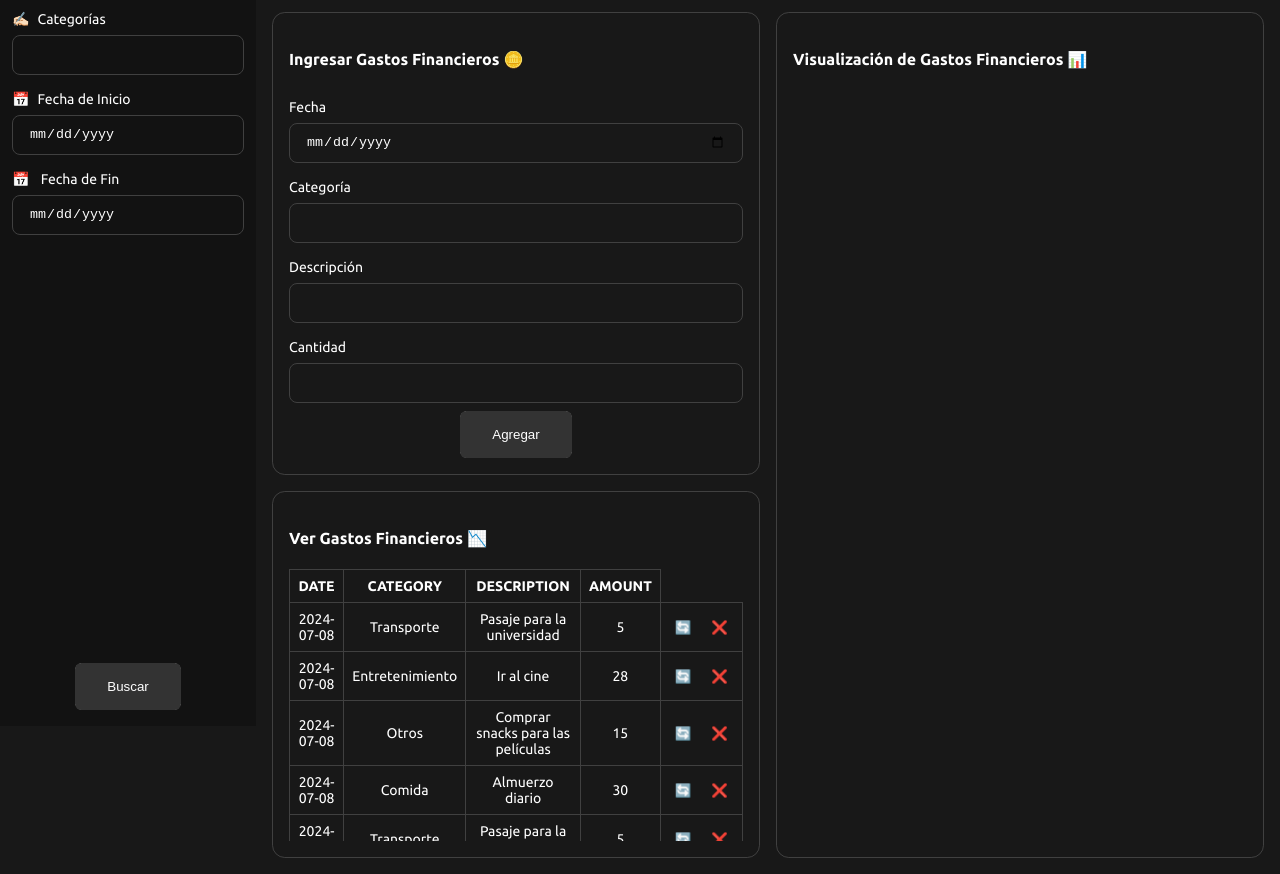
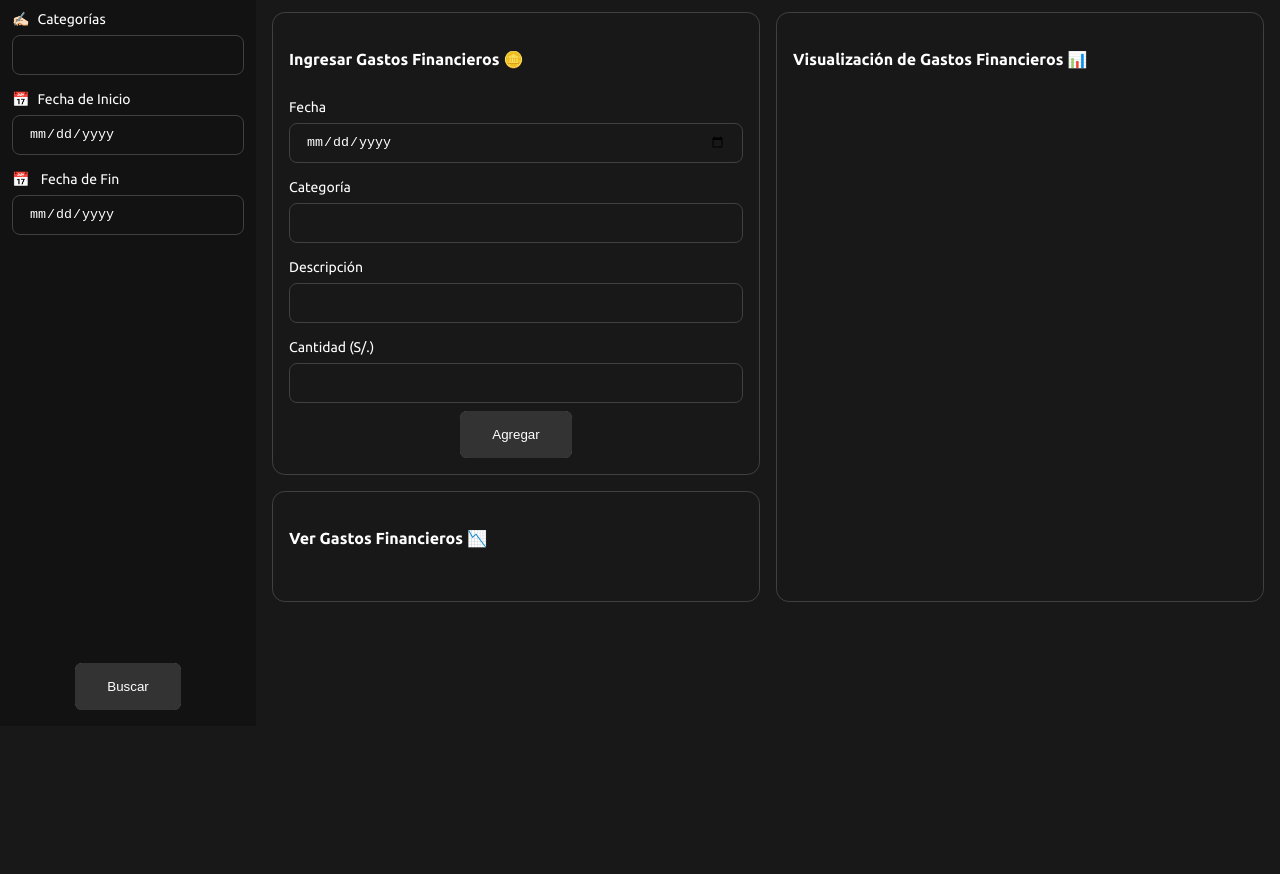
Before and after one commit to SebastianUrdaneguiBisalaya/4-project-app-tracking-expenses-sprint-2, a plain HTML site: page index.html in a window 1280 px wide. Shown: the part 74-948 px from the top of the page. After the commit the page ends 800 px from the top, so only its background shows below. Drawn offline with Linux system fonts and the light colour scheme; files whose address does not match are found by name.

Commit message:
fixed: Functionality of insert and get data through IndexedDB

```diff
--- a/app/app.js
+++ b/app/app.js
@@ -2,48 +2,18 @@ import toggleSideBar from "./functions/hamburguerIcon.js";
 import { selectBoxCategorySideBar } from "./functions/selectBoxSideBar.js";
 import { selectBoxCategoryMenu } from "./functions/selectBoxMenu.js";
 import { renderTable } from "./functions/createTable.js";
-
-const data = [
-  {
-    id: "1",
-    date: "2024-07-08",
-    category: "Transporte",
-    description: "Pasaje para la universidad",
-    amount: 5,
-  },
-  {
-    id: "2",
-    date: "2024-07-08",
-    category: "Entretenimiento",
-    description: "Ir al cine",
-    amount: 28,
-  },
-  {
-    id: "3",
-    date: "2024-07-08",
-    category: "Otros",
-    description: "Comprar snacks para las películas",
-    amount: 15,
-  },
-  {
-    id: "4",
-    date: "2024-07-08",
-    category: "Comida",
-    description: "Almuerzo diario",
-    amount: 30,
-  },
-  {
-    id: "1",
-    date: "2024-07-08",
-    category: "Transporte",
-    description: "Pasaje para la universidad",
-    amount: 5,
-  },
-];
+import { addDataToLocalStorage } from "./functions/addData.js";
+import { Tracker } from "./classes/tracker.js";
 
 document.addEventListener("DOMContentLoaded", function () {
   toggleSideBar();
   selectBoxCategorySideBar();
   selectBoxCategoryMenu();
-  renderTable(data);
+  addDataToLocalStorage();
+  const tracker = new Tracker();
+  async function fetchAndRenderTable() {
+    const data = await tracker.loadExpensesFromStorage();
+    renderTable(data);
+  }
+  fetchAndRenderTable();
 });
--- a/app/classes/tracker.js
+++ b/app/classes/tracker.js
@@ -1,15 +1,19 @@
 import { Expenses } from "./expenses.js";
-import { sumByCategory } from "../../utils/sumByCategory";
+import { sumByCategory } from "../../utils/sumByCategory.js";
 
 export class Tracker {
   constructor() {
     this.databaseName = "ExpensesTracker";
     this.databaseVersion = 1;
     this.expenses = [];
-    this.initIndexedDB();
+    this.db = null;
+    this.dbReady = this.initIndexedDB();
   }
+
   initIndexedDB() {
+    return new Promise((resolve, reject) => {
       const request = indexedDB.open(this.databaseName, this.databaseVersion);
+
       request.onupgradeneeded = (event) => {
         const db = event.target.result;
         if (!db.objectStoreNames.contains("expenses")) {
@@ -19,50 +23,75 @@ export class Tracker {
           });
         }
       };
+
       request.onsuccess = (event) => {
         this.db = event.target.result;
+        resolve(this.db);
         this.loadExpensesFromStorage();
       };
+
       request.onerror = (event) => {
         console.error("Error al abrir la base de datos: ", event);
-      return;
+        reject(event);
       };
+    });
   }
 
-  addExpense(amount, description, date, category) {
+  async addExpense(amount, description, date, category) {
+    await this.dbReady;
+    if (!this.db) {
+      console.error("Base de datos no está inicializada aún.");
+      return;
+    }
+
     const expense = new Expenses(amount, description, date, category);
     const transaction = this.db.transaction(["expenses"], "readwrite");
     const store = transaction.objectStore("expenses");
+
     store.add({
       amount: expense.amount,
       description: expense.description,
       category: expense.category,
       date: expense.date,
     });
+
     transaction.oncomplete = () => {
       this.loadExpensesFromStorage();
     };
+
     transaction.onerror = (event) => {
       console.error("Error al agregar", event);
-      return;
     };
   }
 
-  loadExpensesFromStorage() {
-    const transaction = this.db.transaction(["expense"], "readonly");
+  async loadExpensesFromStorage() {
+    await this.dbReady;
+    if (!this.db) {
+      console.error("Base de datos no está inicializada aún.");
+      return [];
+    }
+
+    return new Promise((resolve, reject) => {
+      const transaction = this.db.transaction(["expenses"], "readonly");
       const store = transaction.objectStore("expenses");
       const request = store.getAll();
+
       request.onsuccess = (event) => {
         this.expenses = event.target.result;
+        resolve(this.expenses);
       };
+
       request.onerror = (event) => {
         console.error("Error al cargar los datos ", event);
+        reject(event);
       };
+    });
   }
 
   getTotalExpenses() {
     return this.expenses.reduce((acc, val) => acc + val.amount, 0);
   }
+
   getExpensesByCategory() {
     return sumByCategory(this.expenses);
   }
--- a/app/functions/addData.js
+++ b/app/functions/addData.js
@@ -0,0 +1,32 @@
+import { Tracker } from "../classes/tracker.js";
+import { Category } from "../classes/category.js";
+
+const tracker = new Tracker();
+const categoryManager = new Category();
+
+export function addDataToLocalStorage() {
+  const btnAdd = document.getElementById("btnAdd");
+  if (btnAdd.textContent.trim() === "Agregar") {
+    btnAdd.addEventListener("click", function (event) {
+      event.preventDefault();
+      const date = document.getElementById("dateExpense").value.trim();
+      const category = document.getElementById("categoryExpense").value.trim();
+      const description = document
+        .getElementById("descriptionExpense")
+        .value.trim();
+      const amount = parseFloat(
+        document.getElementById("amountExpense").value.trim()
+      );
+      if (!date || !category || !description || isNaN(amount)) {
+        alert("Por favor, completa todos los campos correctamente");
+        return;
+      }
+      categoryManager.addCategory(category);
+      tracker.addExpense(amount, description, date, category);
+      document.getElementById("dateExpense").value = "";
+      document.getElementById("categoryExpense").value = "";
+      document.getElementById("descriptionExpense").value = "";
+      document.getElementById("amountExpense").value = "";
+    });
+  }
+}
--- a/app/functions/createTable.js
+++ b/app/functions/createTable.js
@@ -1,41 +1,3 @@
-const dataMajor = [
-  {
-    id: "1",
-    date: "2024-07-08",
-    category: "Transporte",
-    description: "Pasaje para la universidad",
-    amount: 5,
-  },
-  {
-    id: "2",
-    date: "2024-07-08",
-    category: "Entretenimiento",
-    description: "Ir al cine",
-    amount: 28,
-  },
-  {
-    id: "3",
-    date: "2024-07-08",
-    category: "Otros",
-    description: "Comprar snacks para las películas",
-    amount: 15,
-  },
-  {
-    id: "4",
-    date: "2024-07-08",
-    category: "Comida",
-    description: "Almuerzo diario",
-    amount: 30,
-  },
-  {
-    id: "1",
-    date: "2024-07-08",
-    category: "Transporte",
-    description: "Pasaje para la universidad",
-    amount: 5,
-  },
-];
-
 export function renderTable(data) {
   const container = document.getElementById("containerTable");
   container.innerHTML = "";
@@ -105,6 +67,9 @@ export function renderTable(data) {
 }
 
 function handleUpdate(index, data) {
+  const tracker = new Tracker();
+  const dataMajor = tracker.loadExpensesFromStorage();
+  console.log("Data Major", dataMajor);
   const selectedItem = data[index];
   document.getElementById("dateExpense").value = selectedItem.dia;
   document.getElementById("categoryExpense").value = selectedItem.categoria;
--- a/app/functions/selectBoxMenu.js
+++ b/app/functions/selectBoxMenu.js
@@ -15,7 +15,6 @@ export function selectBoxCategoryMenu() {
   btn.addEventListener("focus", function () {
     const categoryLocalStorage = JSON.parse(localStorage.getItem("categories"));
     dataList.innerHTML = "";
-    console.log(categoryLocalStorage);
     categoryLocalStorage.forEach((category) => {
       const option = document.createElement("option");
       option.value = category;
--- a/index.html
+++ b/index.html
@@ -66,8 +66,8 @@
               <input id="descriptionExpense" type="text" aria-label="Descripción" />
             </div>
             <div class="container__inputs">
-              <label for="quantityExpense">Cantidad</label>
-              <input id="quantityExpense" type="text" aria-label="Cantidad" />
+              <label for="amountExpense">Cantidad (S/.)</label>
+              <input id="amountExpense" type="text" aria-label="Cantidad" />
             </div>
             <div class="container__button">
               <button id="btnAdd" type="submit" class="container__buttonSearch">
```
Lines whose indentation alone changed are shown as unchanged.
